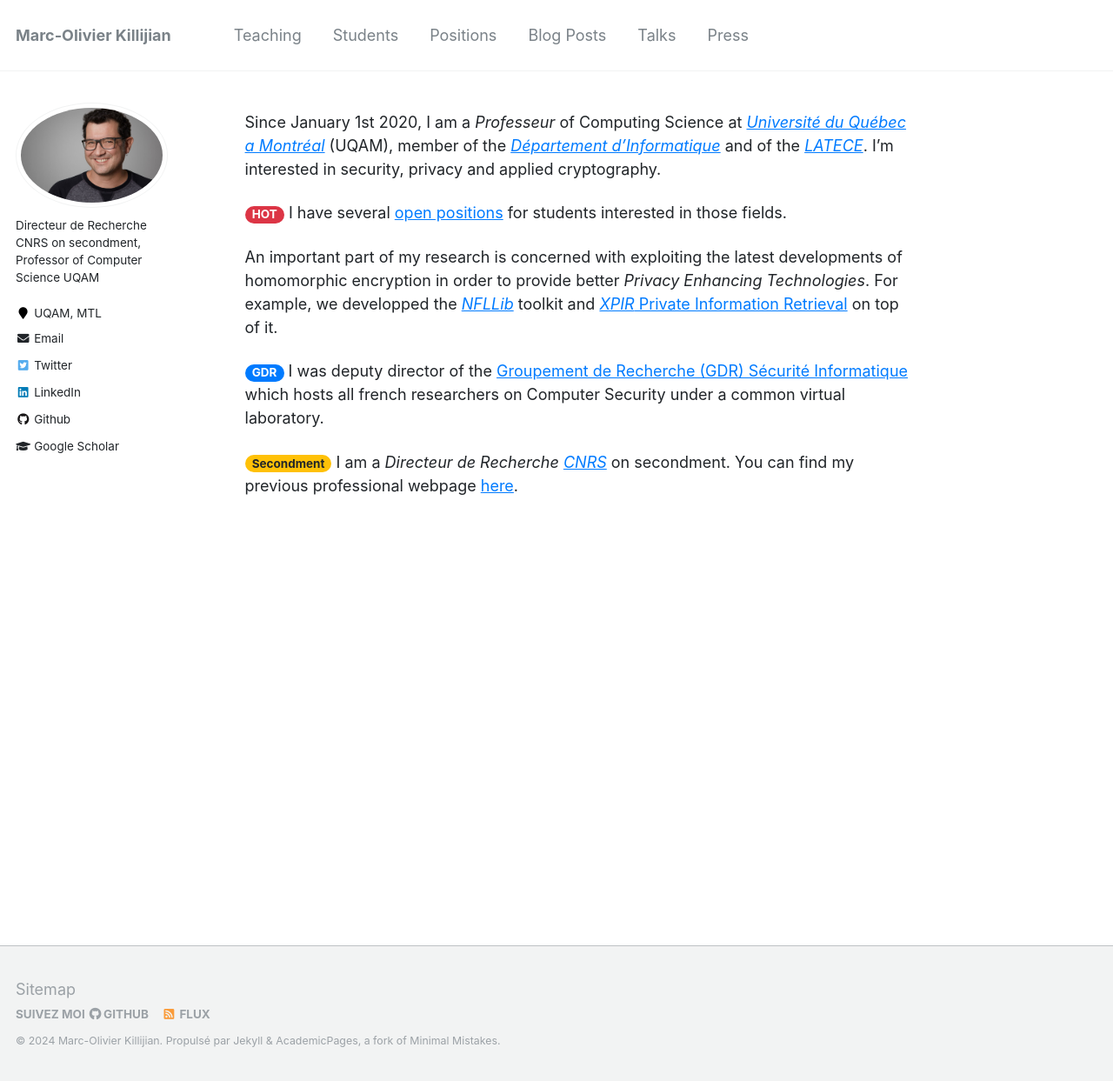
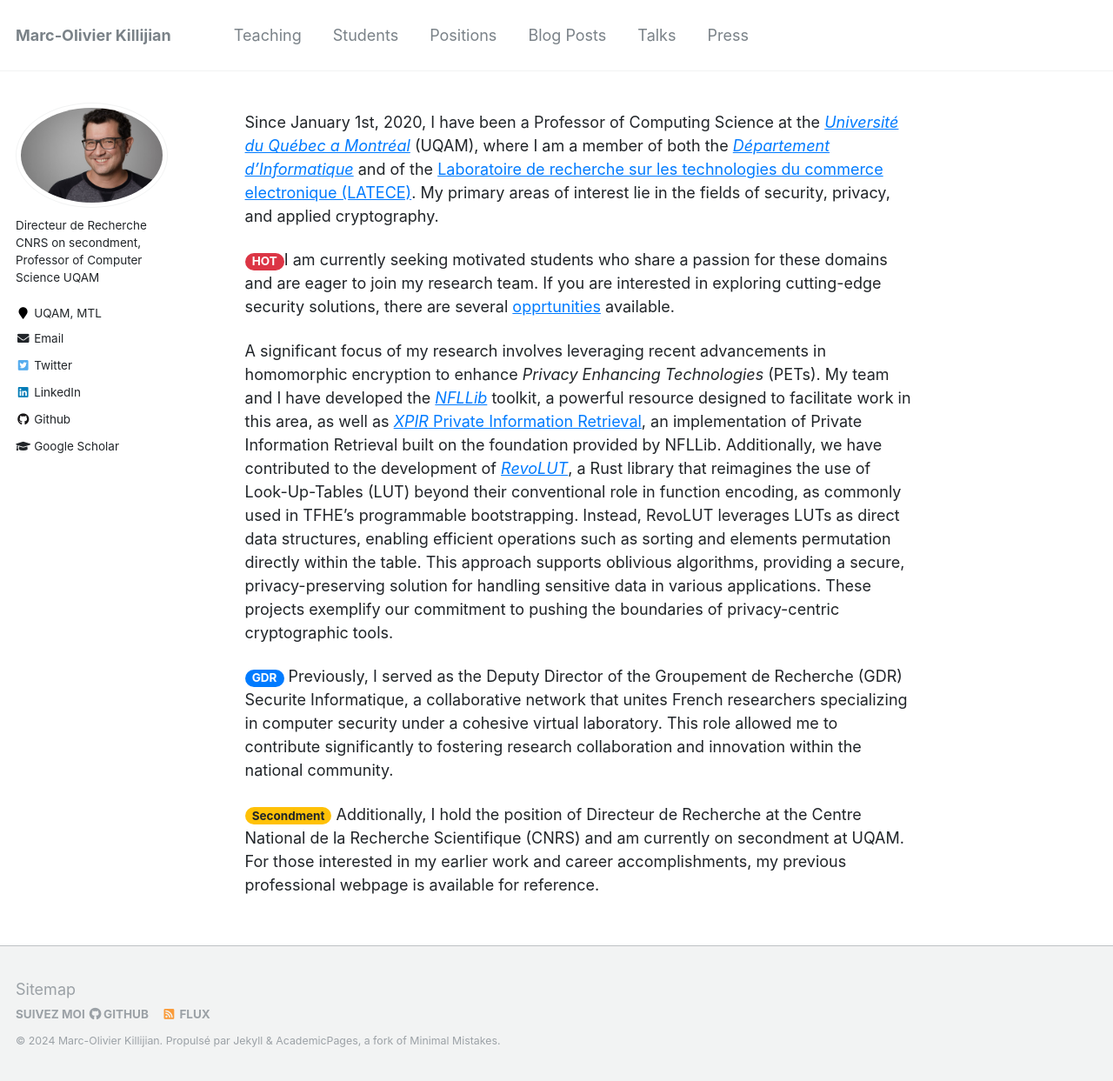
Before and after one commit to Kirija/kirija.github.io, a Jekyll site: the page built from _pages/about.md, in a window 1280 px wide and 1243 px high. Shown: the whole window at 87% size. Built offline with Jekyll 4.4.1, drawn with Linux system fonts in a browser that asks for light colours.

Commit message:
new about

```diff
--- a/_pages/about.md
+++ b/_pages/about.md
@@ -11,7 +11,7 @@ redirect_from:
 <!-- <span class="badge badge-pill badge-primary">Primary</span>
 <span class="badge badge-pill badge-success">Success</span> -->
 
-Since January 1st 2020, I am a _Professeur_ of Computing Science at [_Université du Québec a Montréal_](https://uqam.ca/) (UQAM), member of the [_Département d'Informatique_](https://info.uqam.ca/) and of the [_LATECE_](https://latece.uqam.ca). I'm interested in security, privacy and applied cryptography.
+<!-- Since January 1st 2020, I am a _Professeur_ of Computing Science at [_Université du Québec a Montréal_](https://uqam.ca/) (UQAM), member of the [_Département d'Informatique_](https://info.uqam.ca/) and of the [_LATECE_](https://latece.uqam.ca). I'm interested in security, privacy and applied cryptography.
 
 <span class="badge badge-pill badge-danger">HOT</span> I have several [open positions](positions) for students interested in those fields.
 
@@ -19,4 +19,14 @@ An important part of my research is concerned with exploiting the latest develop
 
 <span class="badge badge-pill badge-primary">GDR</span> I was deputy director of the [Groupement de Recherche (GDR) Sécurité Informatique](https://gdr-securite.irisa.fr) which hosts all french researchers on Computer Security under a common virtual laboratory.
 
-<span class="badge badge-pill badge-warning">Secondment</span> I am a _Directeur de Recherche_ [_CNRS_](https://cnrs.fr) on secondment. You can find my previous professional webpage [here](https://homepages.laas.fr/mkilliji).
+<span class="badge badge-pill badge-warning">Secondment</span> I am a _Directeur de Recherche_ [_CNRS_](https://cnrs.fr) on secondment. You can find my previous professional webpage [here](https://homepages.laas.fr/mkilliji). -->
+
+Since January 1st, 2020, I have been a Professor of Computing Science at the [_Université du Québec a Montréal_](https://uqam.ca/) (UQAM), where I am a member of both the [_Département d'Informatique_](https://info.uqam.ca/) and of the [Laboratoire de recherche sur les technologies du commerce electronique  (LATECE)](https://latece.uqam.ca). My primary areas of interest lie in the fields of security, privacy, and applied cryptography.
+
+<span class="badge badge-pill badge-danger">HOT</span>I am currently seeking motivated students who share a passion for these domains and are eager to join my research team. If you are interested in exploring cutting-edge security solutions, there are several [opprtunities](positions) available.
+
+A significant focus of my research involves leveraging recent advancements in homomorphic encryption to enhance _Privacy Enhancing Technologies_ (PETs). My team and I have developed the [_NFLLib_](https://github.com/quarkslab/NFLlib) toolkit, a powerful resource designed to facilitate work in this area, as well as [_XPIR_ Private Information Retrieval](https://github.com/XPIR-team/XPIR), an implementation of Private Information Retrieval built on the foundation provided by NFLLib. Additionally, we have contributed to the development of [_RevoLUT_](https://github.com/sofianeazogagh/revoLUT), a Rust library that reimagines the use of Look-Up-Tables (LUT) beyond their conventional role in function encoding, as commonly used in TFHE’s programmable bootstrapping. Instead, RevoLUT leverages LUTs as direct data structures, enabling efficient operations such as sorting and elements permutation directly within the table. This approach supports oblivious algorithms, providing a secure, privacy-preserving solution for handling sensitive data in various applications. These projects exemplify our commitment to pushing the boundaries of privacy-centric cryptographic tools.
+
+<span class="badge badge-pill badge-primary">GDR</span> Previously, I served as the Deputy Director of the Groupement de Recherche (GDR) Securite Informatique, a collaborative network that unites French researchers specializing in computer security under a cohesive virtual laboratory. This role allowed me to contribute significantly to fostering research collaboration and innovation within the national community.
+
+<span class="badge badge-pill badge-warning">Secondment</span> Additionally, I hold the position of Directeur de Recherche at the Centre National de la Recherche Scientifique (CNRS) and am currently on secondment at UQAM. For those interested in my earlier work and career accomplishments, my previous professional webpage is available for reference.
```
